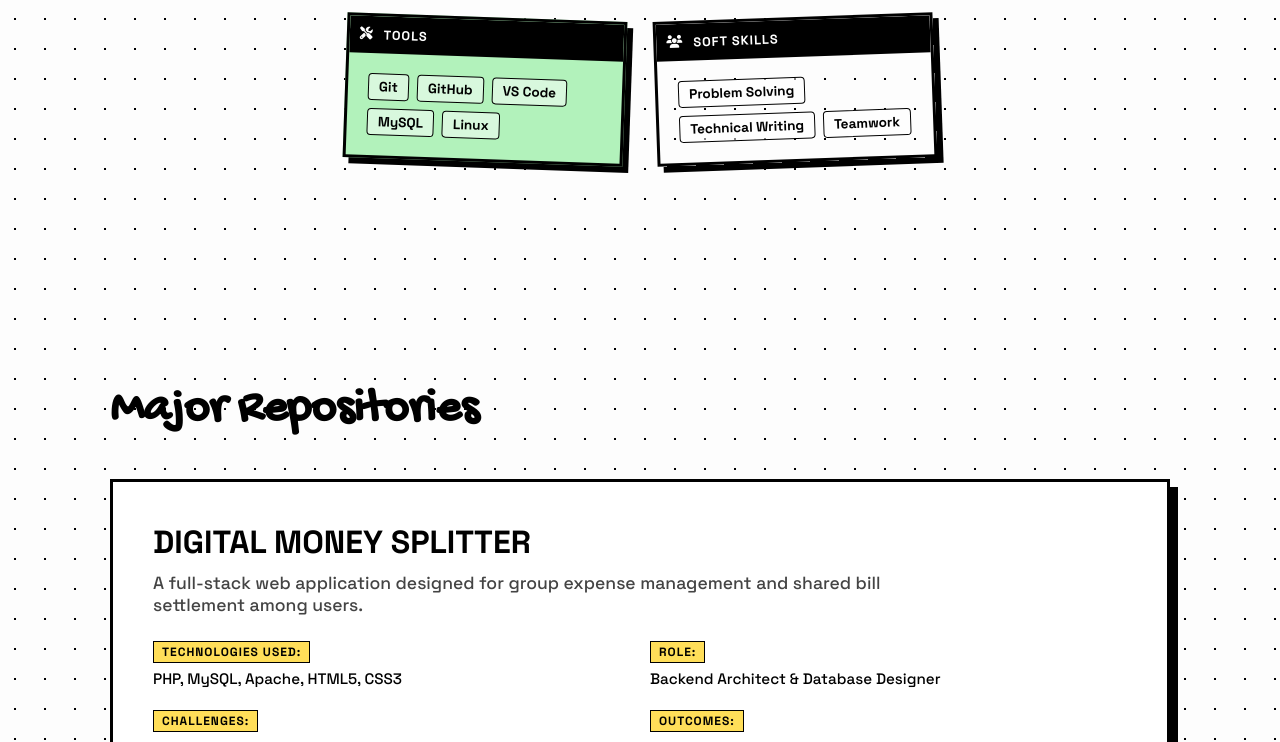
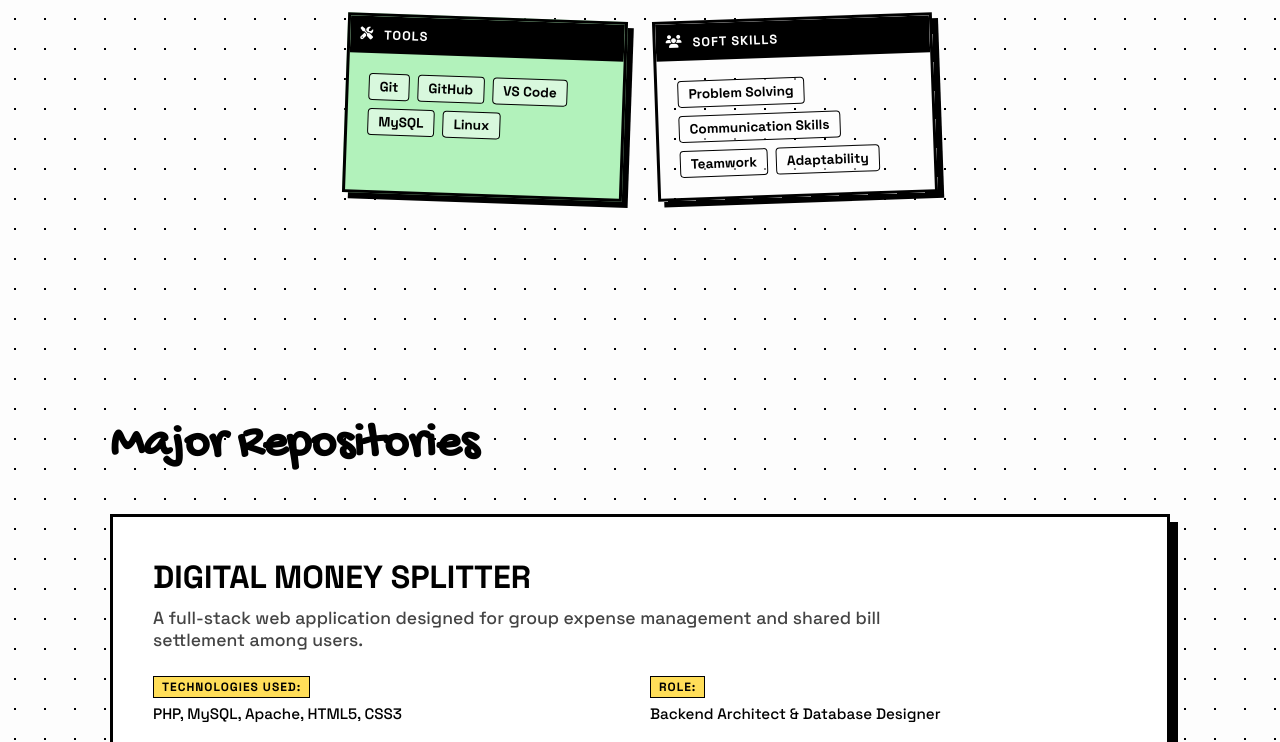
Before and after one commit to priyam-20/Portfolio, a plain HTML site: page index.html in a window 1280 px wide. Shown: the part 1856-2598 px from the top of the page. Drawn offline with Linux system fonts and the light colour scheme.

Commit message:
Update index.html

```diff
--- a/index.html
+++ b/index.html
@@ -97,7 +97,7 @@
                 <div class="skill-sticker purple rotate-left reveal-stagger">
                     <div class="sticker-header"><i class="fa-solid fa-users"></i> SOFT SKILLS</div>
                     <div class="sticker-body">
-                        <span>Problem Solving</span><span>Technical Writing</span><span>Teamwork</span>
+                        <span>Problem Solving</span><span>Communication Skills</span><span>Teamwork</span><span>Adaptability</span>
                     </div>
                 </div>
 
```
